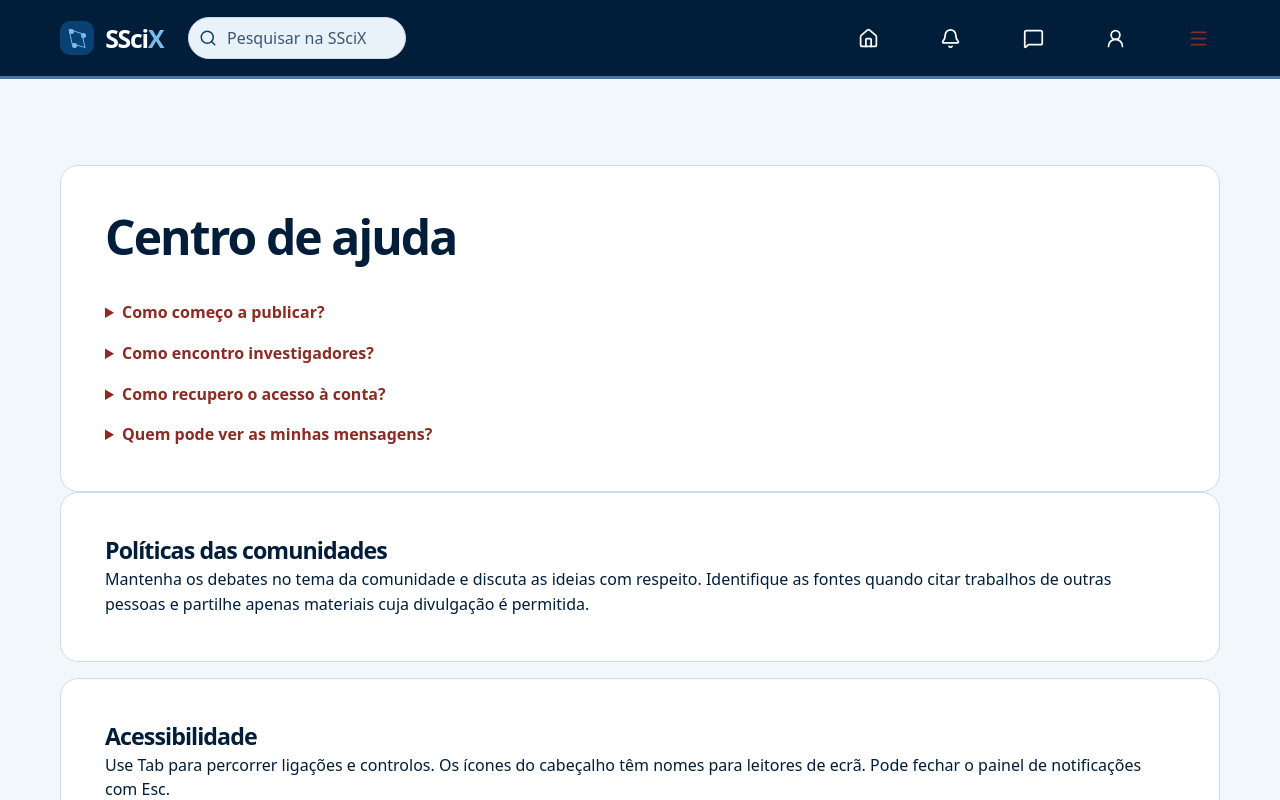
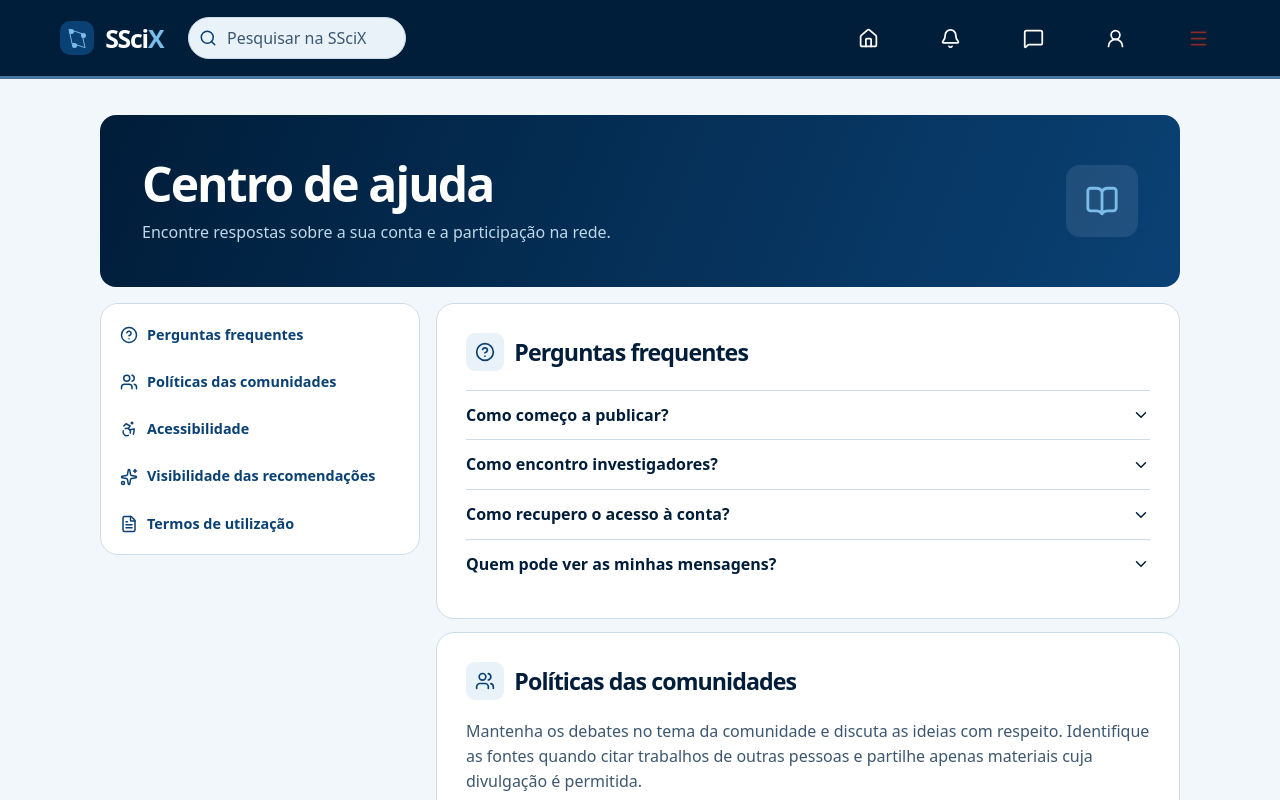
Before and after one commit to mergior-goriate/SSciX, a Next.js app in the folder web/: page /ajuda in a window 1280 px wide. Shown: the top 800 px of the page. Built offline with nearby package versions, Linux system fonts and the light colour scheme.

Commit message:
Modernise the SSciX help and terms pages

```diff
--- a/web/app/ajuda/page.tsx
+++ b/web/app/ajuda/page.tsx
@@ -1,30 +1,42 @@
+import { Accessibility, BookOpen, ChevronDown, CircleHelp, FileText, Sparkles, Users } from "lucide-react";
 import Link from "next/link";
+import InformationLayout, { InformationSection } from "../information-layout";
 
 export const metadata = { title: "Centro de ajuda" };
 
+const sections = [
+  { href: "#perguntas", label: "Perguntas frequentes", icon: CircleHelp },
+  { href: "#comunidades", label: "Políticas das comunidades", icon: Users },
+  { href: "#acessibilidade", label: "Acessibilidade", icon: Accessibility },
+  { href: "#recomendacoes", label: "Visibilidade das recomendações", icon: Sparkles },
+  { href: "/termos", label: "Termos de utilização", icon: FileText },
+];
+
+const questions = [
+  ["Como começo a publicar?", <>Abra <Link href="/perfil">o seu perfil</Link>, active a visibilidade pública e escolha «Criar publicação» no <Link href="/rede">feed</Link>.</>],
+  ["Como encontro investigadores?", <>Abra a <Link href="/pessoas">pesquisa</Link> e procure pelo nome, pela instituição ou pela área.</>],
+  ["Como recupero o acesso à conta?", <><Link href="/recuperar">Peça um novo link de recuperação</Link> ou <Link href="/reenviar-confirmacao">reenvie a confirmação do email</Link>.</>],
+  ["Quem pode ver as minhas mensagens?", "Apenas os dois participantes podem consultar a conversa."],
+] as const;
+
 export default function Page() {
-  return <main className="site-width profile-shell">
-    <section className="panel form-stack">
-      <h1>Centro de ajuda</h1>
-      <details><summary>Como começo a publicar?</summary><p>Abra <Link href="/perfil">o seu perfil</Link>, active a visibilidade pública e escolha «Criar publicação» no <Link href="/rede">feed</Link>.</p></details>
-      <details><summary>Como encontro investigadores?</summary><p>Abra a <Link href="/pessoas">pesquisa</Link> e procure pelo nome, pela instituição ou pela área.</p></details>
-      <details><summary>Como recupero o acesso à conta?</summary><p><Link href="/recuperar">Peça um novo link de recuperação</Link> ou <Link href="/reenviar-confirmacao">reenvie a confirmação do email</Link>.</p></details>
-      <details><summary>Quem pode ver as minhas mensagens?</summary><p>Apenas os dois participantes podem consultar a conversa.</p></details>
-    </section>
-    <div className="network-stack">
-      <section className="panel" id="comunidades">
-        <h2>Políticas das comunidades</h2>
-        <p>Mantenha os debates no tema da comunidade e discuta as ideias com respeito. Identifique as fontes quando citar trabalhos de outras pessoas e partilhe apenas materiais cuja divulgação é permitida.</p>
-      </section>
-      <section className="panel" id="acessibilidade">
-        <h2>Acessibilidade</h2>
-        <p>Use Tab para percorrer ligações e controlos. Os ícones do cabeçalho têm nomes para leitores de ecrã. Pode fechar o painel de notificações com Esc.</p>
-      </section>
-      <section className="panel" id="recomendacoes">
-        <h2>Visibilidade das recomendações</h2>
-        <p>Os membros com sessão iniciada podem receber sugestões de perfis visíveis na rede. A SSciX dá prioridade a temas em comum e pode sugerir outros perfis quando faltam correspondências. O seu próprio perfil e os perfis que já segue ficam de fora das suas sugestões.</p>
-        <p>Para retirar o seu perfil das sugestões de outros membros, ajuste a visibilidade em <Link href="/perfil">Meu perfil</Link>.</p>
-      </section>
-    </div>
-  </main>;
+  return <InformationLayout title="Centro de ajuda" description="Encontre respostas sobre a sua conta e a participação na rede." icon={BookOpen} links={sections}>
+    <InformationSection id="perguntas" title="Perguntas frequentes" icon={CircleHelp}>
+      <div className="information-faq">{questions.map(([question, answer]) =>
+        <details key={question}>
+          <summary>{question}<ChevronDown size={18} aria-hidden="true" /></summary>
+          <p>{answer}</p>
+        </details>)}</div>
+    </InformationSection>
+    <InformationSection id="comunidades" title="Políticas das comunidades" icon={Users}>
+      <p>Mantenha os debates no tema da comunidade e discuta as ideias com respeito. Identifique as fontes quando citar trabalhos de outras pessoas e partilhe apenas materiais cuja divulgação é permitida.</p>
+    </InformationSection>
+    <InformationSection id="acessibilidade" title="Acessibilidade" icon={Accessibility}>
+      <p>Use <kbd>Tab</kbd> para percorrer ligações e controlos. Os ícones do cabeçalho têm nomes para leitores de ecrã. Pode fechar o painel de notificações com <kbd>Esc</kbd>.</p>
+    </InformationSection>
+    <InformationSection id="recomendacoes" title="Visibilidade das recomendações" icon={Sparkles}>
+      <p>Os membros com sessão iniciada podem receber sugestões de perfis visíveis na rede. A SSciX dá prioridade a temas em comum e pode sugerir outros perfis quando faltam correspondências. O seu próprio perfil e os perfis que já segue ficam de fora das suas sugestões.</p>
+      <p>Para retirar o seu perfil das sugestões de outros membros, ajuste a visibilidade em <Link href="/perfil">Meu perfil</Link>.</p>
+    </InformationSection>
+  </InformationLayout>;
 }
--- /dev/null
+++ b/web/app/information-layout.tsx
@@ -0,0 +1,42 @@
+import type { LucideIcon } from "lucide-react";
+import Link from "next/link";
+import type { ReactNode } from "react";
+
+type SectionLink = { href: string; label: string; icon: LucideIcon };
+
+export default function InformationLayout({ title, description, icon: Icon, links, children }: {
+  title: string;
+  description?: string;
+  icon: LucideIcon;
+  links: SectionLink[];
+  children: ReactNode;
+}) {
+  return <main className="site-width information-shell">
+    <header className="information-hero">
+      <div>
+        <h1>{title}</h1>
+        {description && <p>{description}</p>}
+      </div>
+      <span className="information-hero-icon"><Icon size={34} aria-hidden="true" /></span>
+    </header>
+    <div className="information-layout">
+      <nav className="panel information-index" aria-label="Navegação desta página">
+        {links.map(({ href, label, icon: EntryIcon }) =>
+          <Link key={href} href={href}><EntryIcon size={18} aria-hidden="true" />{label}</Link>)}
+      </nav>
+      <div className="information-content">{children}</div>
+    </div>
+  </main>;
+}
+
+export function InformationSection({ id, title, icon: Icon, children }: {
+  id: string;
+  title: string;
+  icon: LucideIcon;
+  children: ReactNode;
+}) {
+  return <section className="panel information-card" id={id} aria-labelledby={`${id}-titulo`}>
+    <h2 id={`${id}-titulo`}><span><Icon size={20} aria-hidden="true" /></span>{title}</h2>
+    {children}
+  </section>;
+}
--- a/web/app/styles.css
+++ b/web/app/styles.css
@@ -630,3 +630,38 @@ body:has(.account-split) .site-footer { margin-top: 0; }
   .own-profile-identity { flex-wrap: wrap; }
   .own-profile-actions { margin-inline-start: 0; width: 100%; }
 }
+
+.information-shell { max-width: 1080px; padding-top: clamp(16px, 3vw, 36px); min-height: 440px; }
+.information-hero {
+  display: flex; align-items: center; justify-content: space-between; gap: 1rem;
+  padding: clamp(18px, 4vw, 42px); border-radius: 16px; color: white;
+  background: linear-gradient(112deg, var(--brand-deep), var(--brand));
+}
+.information-hero h1 { margin: 0; font-size: clamp(1.75rem, 4.6vw, 3rem); }
+.information-hero p { margin: .6rem 0 0; color: var(--blue-pale); }
+.information-hero-icon {
+  display: grid; place-items: center; flex: 0 0 auto; width: clamp(45px, 8vw, 72px); aspect-ratio: 1;
+  background: #ffffff18; color: var(--brand-light); border-radius: 14px;
+}
+.information-layout { display: grid; grid-template-columns: minmax(210px, .43fr) minmax(0, 1fr); gap: 1rem; margin-top: 1rem; align-items: start; }
+.information-index { position: sticky; top: 1rem; display: grid; gap: .2rem; padding: .55rem; }
+.information-index a { display: flex; align-items: center; gap: .55rem; min-height: 44px; padding: .55rem .65rem; border-radius: 7px; font-size: .9rem; font-weight: 650; text-decoration: none; }
+.information-index a:hover { background: var(--brand-wash); }
+.information-index svg { flex-shrink: 0; }
+.information-content { display: grid; gap: .85rem; min-width: 0; }
+.information-card { padding: clamp(16px, 3vw, 29px); scroll-margin-top: 1rem; }
+.information-card:target { border-color: var(--blue-mid); }
+.information-card h2 { display: flex; align-items: center; gap: .65rem; font-size: clamp(1.15rem, 3vw, 1.45rem); }
+.information-card h2 span { display: grid; place-items: center; flex: 0 0 38px; aspect-ratio: 1; border-radius: 9px; color: var(--brand); background: var(--brand-wash); }
+.information-card p { color: var(--muted); }
+.information-faq details { border-top: 1px solid var(--line); }
+.information-faq summary { display: flex; align-items: center; justify-content: space-between; gap: .5rem; padding: .75rem 0; color: var(--ink); }
+.information-faq summary::-webkit-details-marker { display: none; }
+.information-faq details[open] summary svg { transform: rotate(180deg); }
+.information-faq p { margin: 0 0 .8rem; }
+.information-card kbd { padding: .1rem .3rem; border: 1px solid var(--line); border-radius: 4px; background: var(--brand-wash); color: var(--ink); }
+
+@media (max-width: 720px) {
+  .information-layout { grid-template-columns: minmax(0, 1fr); }
+  .information-index { position: static; display: flex; flex-wrap: wrap; }
+}
```
Also changed, not shown: web/app/termos/page.tsx (+20 -13 lines).
